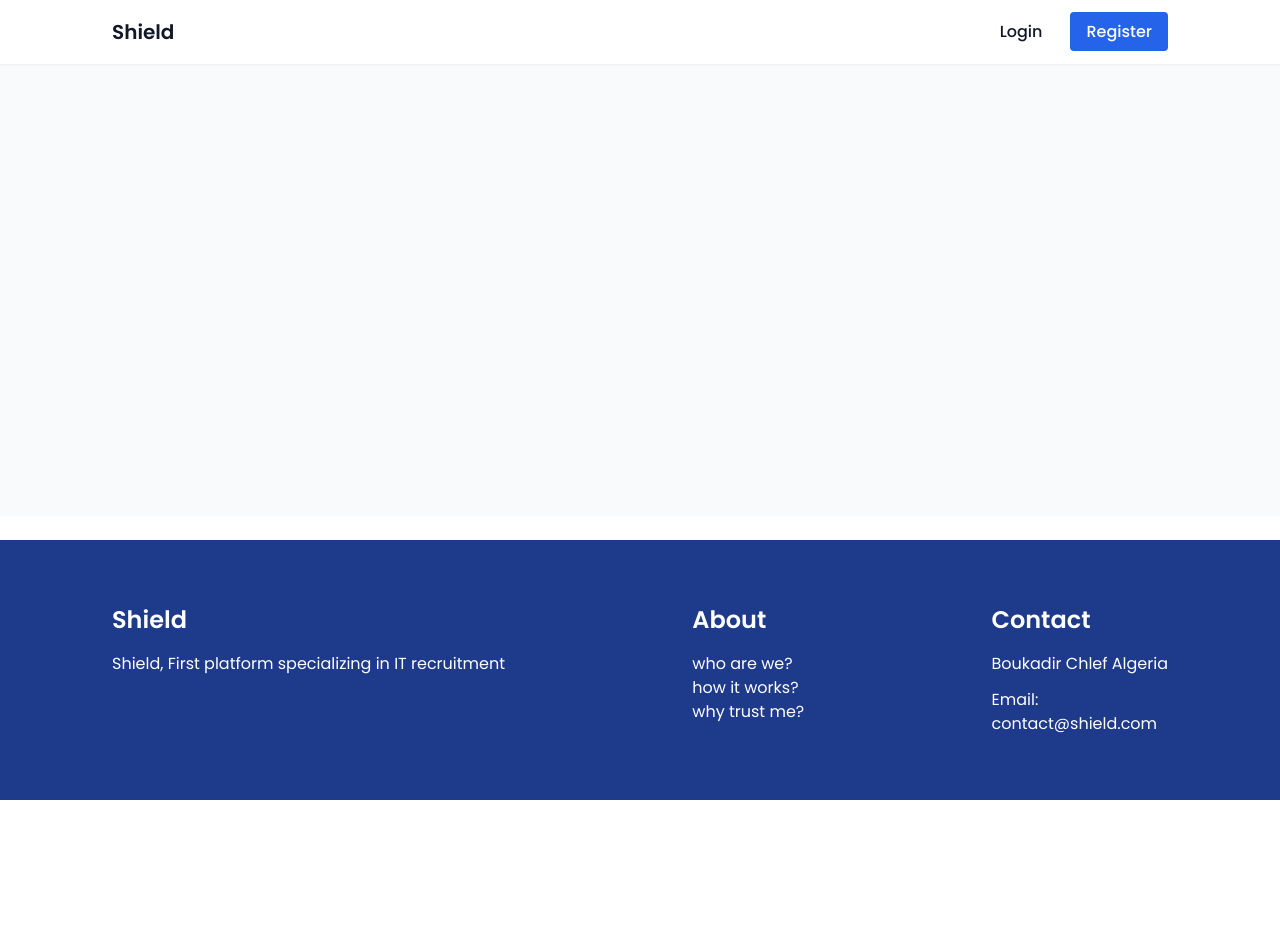
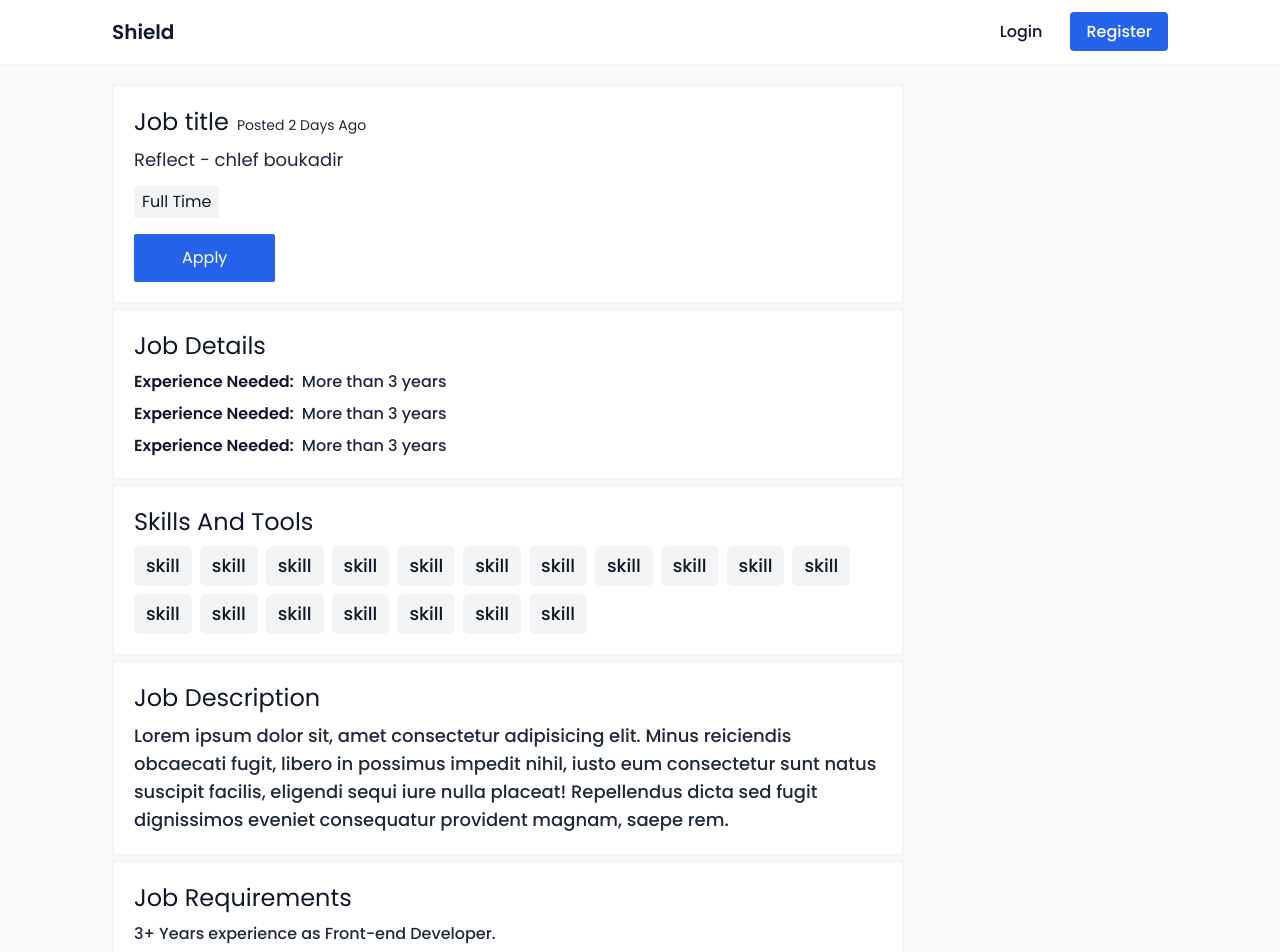
Before and after one commit to MedjadjiAbdelkadir/shield-job-application, a React (Vite) app: page /jobs/id in a window 1280 px wide. Shown: the top 952 px of the page. Before the commit the page ends 800 px from the top, so only its background shows below. Built offline with nearby package versions, Linux system fonts and the light colour scheme.

Commit message:
build job page section

```diff
--- /dev/null
+++ b/src/pages/job/components/_index.js
@@ -0,0 +1,6 @@
+export { default as Layout } from './layout'
+export { default as JobOverview } from './job-overview'
+export { default as JobDetails } from './job-details'
+export { default as JobSkills } from './job-skills'
+export { default as JobDescription } from './job-description'
+export { default as JobRequirements } from './job-requirements'
--- /dev/null
+++ b/src/pages/job/components/job-description.jsx
@@ -0,0 +1,10 @@
+import React from 'react'
+
+export default function JobDescription () {
+  return (
+    <section className="w-full bg-white border-2 border-gray-100 border-solid py-5 px-5 my-1">
+      <h2 className="text-2xl text-gray-900 mb-2">Job Description</h2>
+      <p className="text-gray-800 text-lg font-medium">Lorem ipsum dolor sit, amet consectetur adipisicing elit. Minus reiciendis obcaecati fugit, libero in possimus impedit nihil, iusto eum consectetur sunt natus suscipit facilis, eligendi sequi iure nulla placeat! Repellendus dicta sed fugit dignissimos eveniet consequatur provident magnam, saepe rem.</p>
+    </section>
+  )
+}
--- /dev/null
+++ b/src/pages/job/components/job-details.jsx
@@ -0,0 +1,23 @@
+import React from 'react'
+
+export default function JobDetails () {
+  return (
+    <section className="w-full bg-white border-2 border-gray-100 border-solid py-5 px-5 my-1">
+      <h2 className="text-2xl text-gray-900 mb-2">Job Details</h2>
+      <ul className="flex flex-col gap-2">
+        <li className="flex gap-2">
+          <h3 className="font-semibold text-gray-900">Experience Needed: </h3>
+          <p className="font-medium text-gray-800">More than 3 years</p>
+        </li>
+        <li className="flex gap-2">
+          <h3 className="font-semibold text-gray-900">Experience Needed: </h3>
+          <p className="font-medium text-gray-800">More than 3 years</p>
+        </li>
+        <li className="flex gap-2">
+          <h3 className="font-semibold text-gray-900">Experience Needed: </h3>
+          <p className="font-medium text-gray-800">More than 3 years</p>
+        </li>
+      </ul>
+    </section>
+  )
+}
--- /dev/null
+++ b/src/pages/job/components/job-overview.jsx
@@ -0,0 +1,15 @@
+import React from 'react'
+
+export default function JobOverview () {
+  return (
+    <section className="w-full bg-white border-2 border-gray-100 border-solid py-5 px-5 my-1">
+      <h1 className="text-2xl text-gray-900 mb-2">
+        Job title
+        <time className="text-gray-800 text-sm inline-block ml-2 capitalize">posted 2 days ago</time>
+      </h1>
+      <h2 className="text-gray-800 text-lg mb-3">Reflect - chlef boukadir</h2>
+      <span className="capitalize bg-gray-100 inline-block text-gray-900 px-2 py-1 rounded-sm">full time</span>
+      <button className="text-white py-3 px-12 mt-4 block rounded-sm bg-blue-600 capitalize">apply</button>
+    </section>
+  )
+}
--- /dev/null
+++ b/src/pages/job/components/job-requirements.jsx
@@ -0,0 +1,15 @@
+import React from 'react'
+
+export default function JobRequirements () {
+  return (
+    <section className="w-full bg-white border-2 border-gray-100 border-solid py-5 px-5 my-1">
+      <h2 className="text-2xl text-gray-900 mb-2">Job Requirements</h2>
+      <ul className="flex flex-col gap-2">
+        <li className="text-gray-800 font-medium">3+ Years experience as Front-end Developer. </li>
+        <li className="text-gray-800 font-medium">3+ Years experience as Front-end Developer. </li>
+        <li className="text-gray-800 font-medium">3+ Years experience as Front-end Developer. </li>
+        <li className="text-gray-800 font-medium">3+ Years experience as Front-end Developer. </li>
+      </ul>
+    </section>
+  )
+}
--- /dev/null
+++ b/src/pages/job/components/job-skills.jsx
@@ -0,0 +1,29 @@
+import React from 'react'
+
+export default function JobSkills () {
+  return (
+    <section className="w-full bg-white border-2 border-gray-100 border-solid py-5 px-5 my-1">
+      <h2 className="text-2xl text-gray-900 mb-2">Skills And Tools</h2>
+      <ul className="flex flex-wrap gap-2">
+        <li className="bg-gray-100 text-lg py-1.5 px-3 text-gray-900 font-medium rounded-md">skill</li>
+        <li className="bg-gray-100 text-lg py-1.5 px-3 text-gray-900 font-medium rounded-md">skill</li>
+        <li className="bg-gray-100 text-lg py-1.5 px-3 text-gray-900 font-medium rounded-md">skill</li>
+        <li className="bg-gray-100 text-lg py-1.5 px-3 text-gray-900 font-medium rounded-md">skill</li>
+        <li className="bg-gray-100 text-lg py-1.5 px-3 text-gray-900 font-medium rounded-md">skill</li>
+        <li className="bg-gray-100 text-lg py-1.5 px-3 text-gray-900 font-medium rounded-md">skill</li>
+        <li className="bg-gray-100 text-lg py-1.5 px-3 text-gray-900 font-medium rounded-md">skill</li>
+        <li className="bg-gray-100 text-lg py-1.5 px-3 text-gray-900 font-medium rounded-md">skill</li>
+        <li className="bg-gray-100 text-lg py-1.5 px-3 text-gray-900 font-medium rounded-md">skill</li>
+        <li className="bg-gray-100 text-lg py-1.5 px-3 text-gray-900 font-medium rounded-md">skill</li>
+        <li className="bg-gray-100 text-lg py-1.5 px-3 text-gray-900 font-medium rounded-md">skill</li>
+        <li className="bg-gray-100 text-lg py-1.5 px-3 text-gray-900 font-medium rounded-md">skill</li>
+        <li className="bg-gray-100 text-lg py-1.5 px-3 text-gray-900 font-medium rounded-md">skill</li>
+        <li className="bg-gray-100 text-lg py-1.5 px-3 text-gray-900 font-medium rounded-md">skill</li>
+        <li className="bg-gray-100 text-lg py-1.5 px-3 text-gray-900 font-medium rounded-md">skill</li>
+        <li className="bg-gray-100 text-lg py-1.5 px-3 text-gray-900 font-medium rounded-md">skill</li>
+        <li className="bg-gray-100 text-lg py-1.5 px-3 text-gray-900 font-medium rounded-md">skill</li>
+        <li className="bg-gray-100 text-lg py-1.5 px-3 text-gray-900 font-medium rounded-md">skill</li>
+      </ul>
+    </section>
+  )
+}
--- a/src/pages/job/components/layout.jsx
+++ b/src/pages/job/components/layout.jsx
@@ -9,7 +9,7 @@ export default function Layout ({ children }) {
   return (
     <div className="font-poppins flex flex-col min-h-screen">
       <Navbar withBg={true} />
-      <div className="bg-gray-50 mb-6 flex-grow">
+      <div className="bg-gray-50 flex-grow">
         <Container extraClasses="py-4 flex">
           <main className="relative w-full lg:w-9/12">
             {children}
--- a/src/pages/job/page.jsx
+++ b/src/pages/job/page.jsx
@@ -1,7 +1,7 @@
 import React from 'react'
 
 import Head from '@components/head'
-import Layout from './components/layout'
+import { Layout, JobOverview, JobDetails, JobSkills, JobDescription, JobRequirements } from './components/_index'
 
 export default function Job () {
   return (
@@ -9,7 +9,13 @@ export default function Job () {
       <Head>
         <title>Single Job | Shield</title>
       </Head>
-      <Layout></Layout>
+      <Layout>
+        <JobOverview />
+        <JobDetails />
+        <JobSkills />
+        <JobDescription />
+        <JobRequirements />
+      </Layout>
     </>
   )
 }
```
